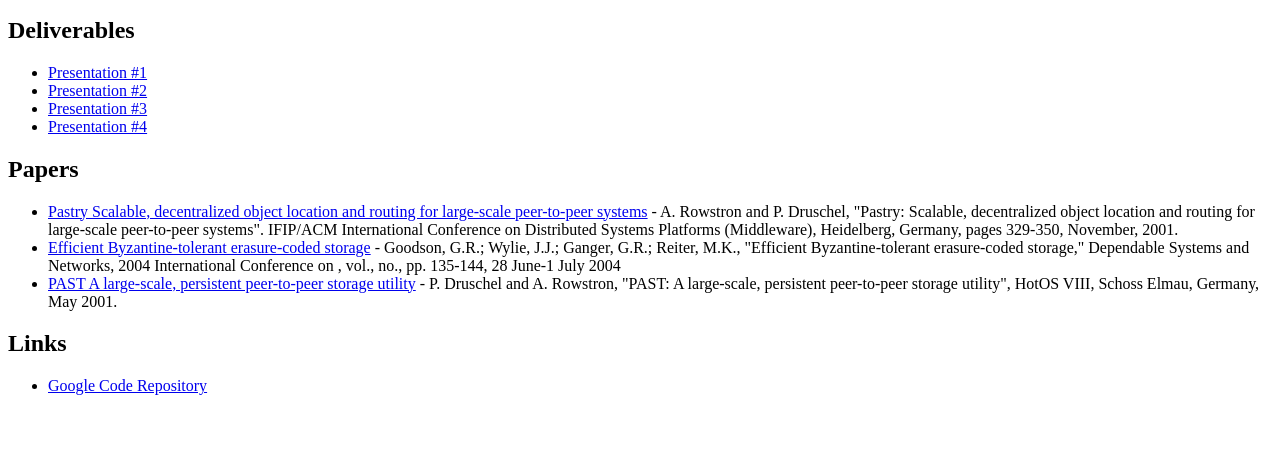
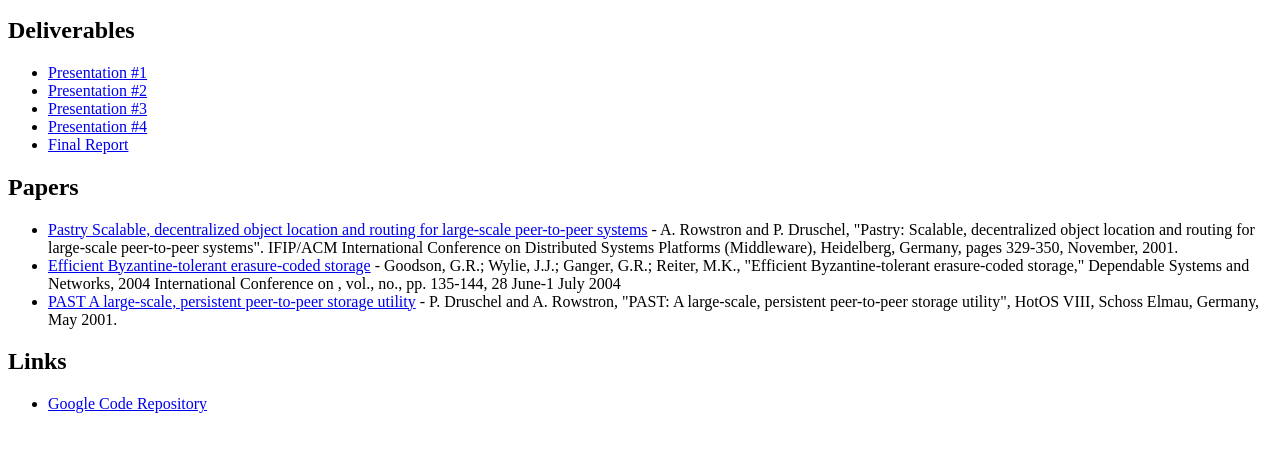
Before and after one commit to AlexMaskovyak/rit-monotonicity, a plain HTML site: page docs/index.html in a window 1280 px wide. Shown: the part 137-588 px from the top of the page. Drawn offline with Linux system fonts and the light colour scheme.

Commit message:
Added Final Report and added to doc/index

```diff
--- a/docs/index.html
+++ b/docs/index.html
@@ -22,6 +22,7 @@
 		<li><a href="Presentation_2.pdf">Presentation #2</a></li>
 		<li><a href="Presentation_3.pdf">Presentation #3</a></li>
 		<li><a href="Presentation_4.pdf">Presentation #4</a></li>
+		<li><a href="RAIDS-Final-Report.pdf">Final Report</a></li>
 	</ul>
 
 	<h2>Papers</h2>
```
Also changed, not shown: 1 other file.
